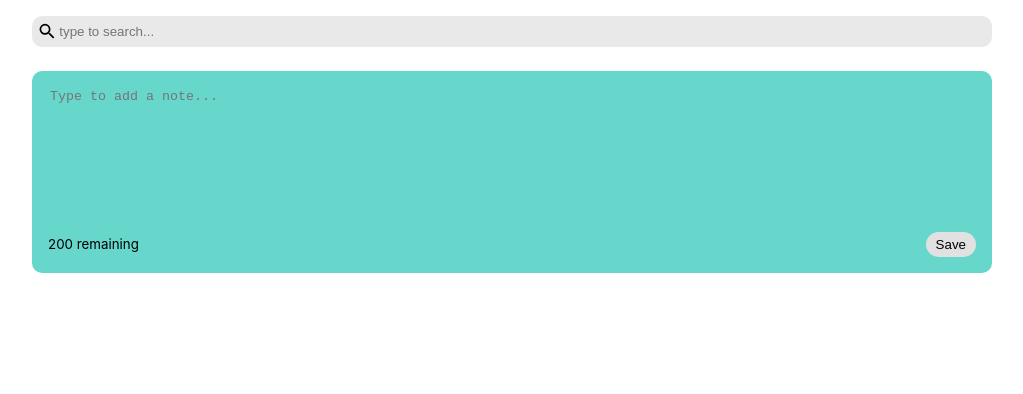
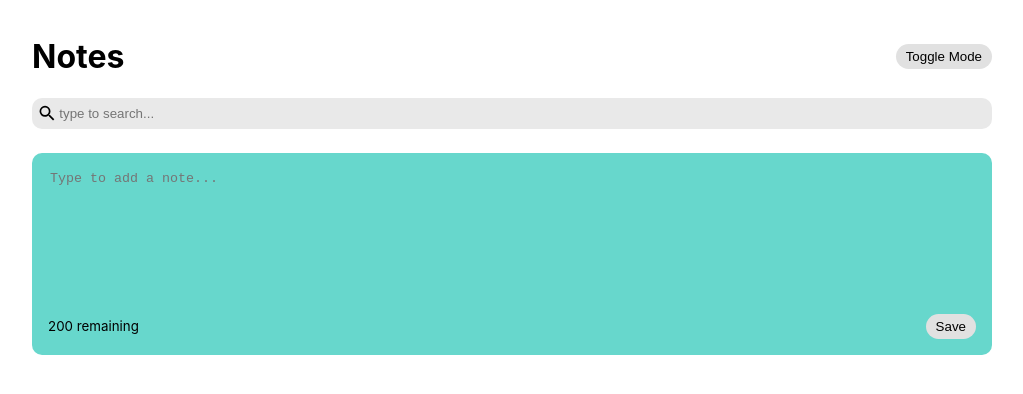
Before and after one commit to akif-onder/react-notes-app, a React (Create React App) app: page / in a window 1280 px wide. Shown: the top 394 px of the page, without its empty margins (128-1151 px from the left). Built offline with nearby package versions, Linux system fonts and the light colour scheme.

Commit message:
toggle button added and tested

```diff
--- a/src/App.js
+++ b/src/App.js
@@ -2,11 +2,14 @@ import NotesList from "./components/NotesList";
 import { useState } from "react";
 import { nanoid } from "nanoid";
 import Search from "./components/Search";
+import Header from "./components/Header";
 
 function App() {
   const [notes, setNotes] = useState([]);
 
-  const [searchText, setSearchText] = useState('');
+  const [searchText, setSearchText] = useState("");
+
+  const [darkMode, setDarkMode] = useState(false);
 
   const addNote = (text) => {
     const date = new Date();
@@ -20,14 +23,23 @@ function App() {
   };
 
   const deleteNote = (id) => {
-   const newNotes = notes.filter((note)=> note.id !== id);
-   setNotes(newNotes)
-  }
+    const newNotes = notes.filter((note) => note.id !== id);
+    setNotes(newNotes);
+  };
 
   return (
-    <div className="container">
-      <Search handleSearchNote={setSearchText}/>
-      <NotesList notes={notes.filter((note)=>note.text.toLowerCase().includes(searchText))} handleAddNote={addNote} handleDeleteNote={deleteNote}/>
+    <div className={`${darkMode && 'dark-mode'}`}>
+      <div className="container">
+        <Header handleToggleMode={setDarkMode} />
+        <Search handleSearchNote={setSearchText} />
+        <NotesList
+          notes={notes.filter((note) =>
+            note.text.toLowerCase().includes(searchText)
+          )}
+          handleAddNote={addNote}
+          handleDeleteNote={deleteNote}
+        />
+      </div>
     </div>
   );
 }
--- /dev/null
+++ b/src/components/Header.jsx
@@ -0,0 +1,12 @@
+import React from 'react'
+
+const Header = ({handleToggleMode}) => {
+  return (
+    <div className='header'>
+        <h1>Notes</h1>
+        <button onClick={()=>handleToggleMode((dark)=>!dark)} className='save'>Toggle Mode</button>
+    </div>
+  )
+}
+
+export default Header;
--- a/src/index.css
+++ b/src/index.css
@@ -12,10 +12,24 @@ code {
     monospace;
 }
 
+.header{
+  display: flex;
+  align-items: center;
+  justify-content: space-between;
+}
+
+.dark-mode{
+  background-color: black;
+}
+
+.dark-mode h1{
+  color: white;
+}
 .container {
   max-width: 960px;
   margin: auto;
   padding: 1rem;
+  min-height: 100vh;
 }
 
 .notes-list {
@@ -86,6 +100,7 @@ textarea:focus{
   border: none;
   background-color: rgb(233, 233, 233);
   width:100% ;
+
 }
 
 .search input:focus{
```
